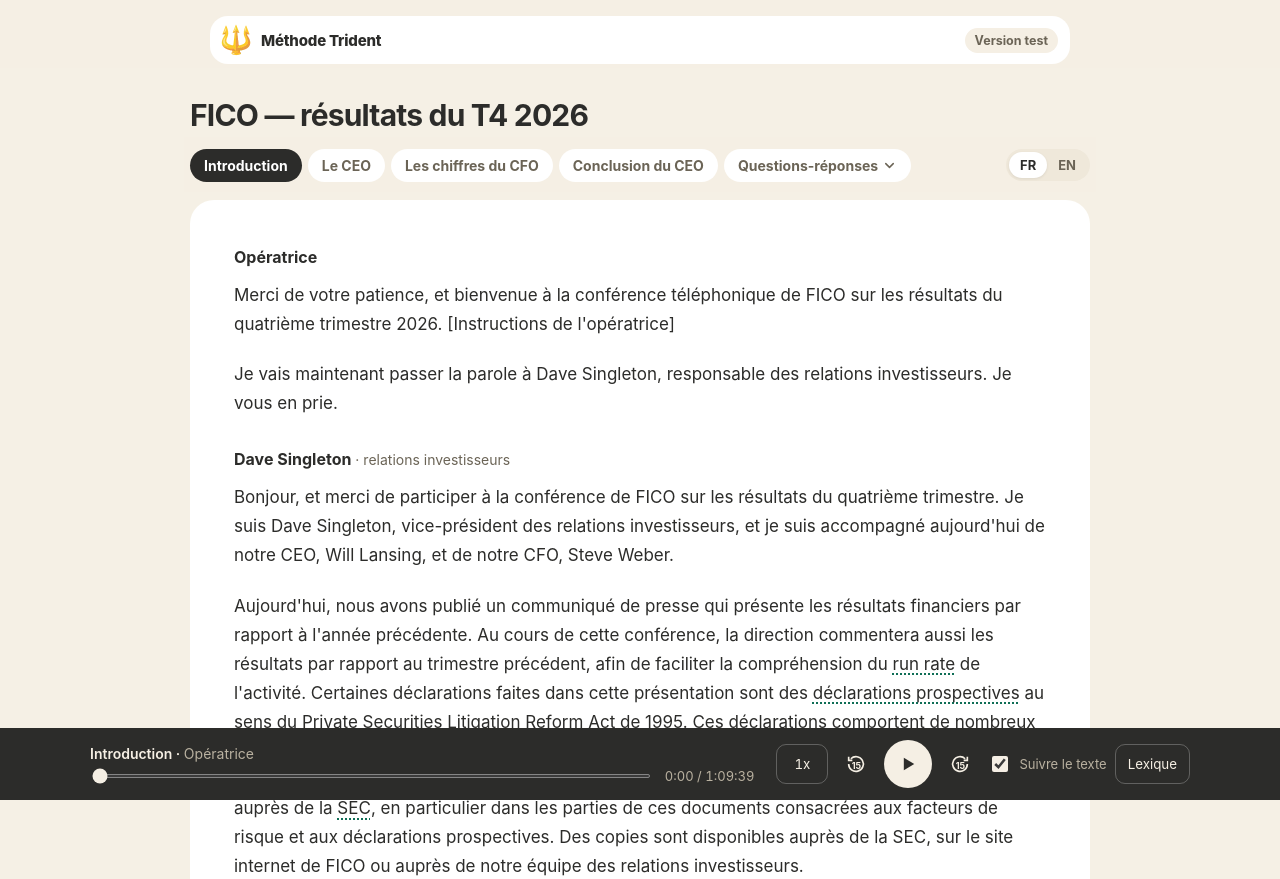
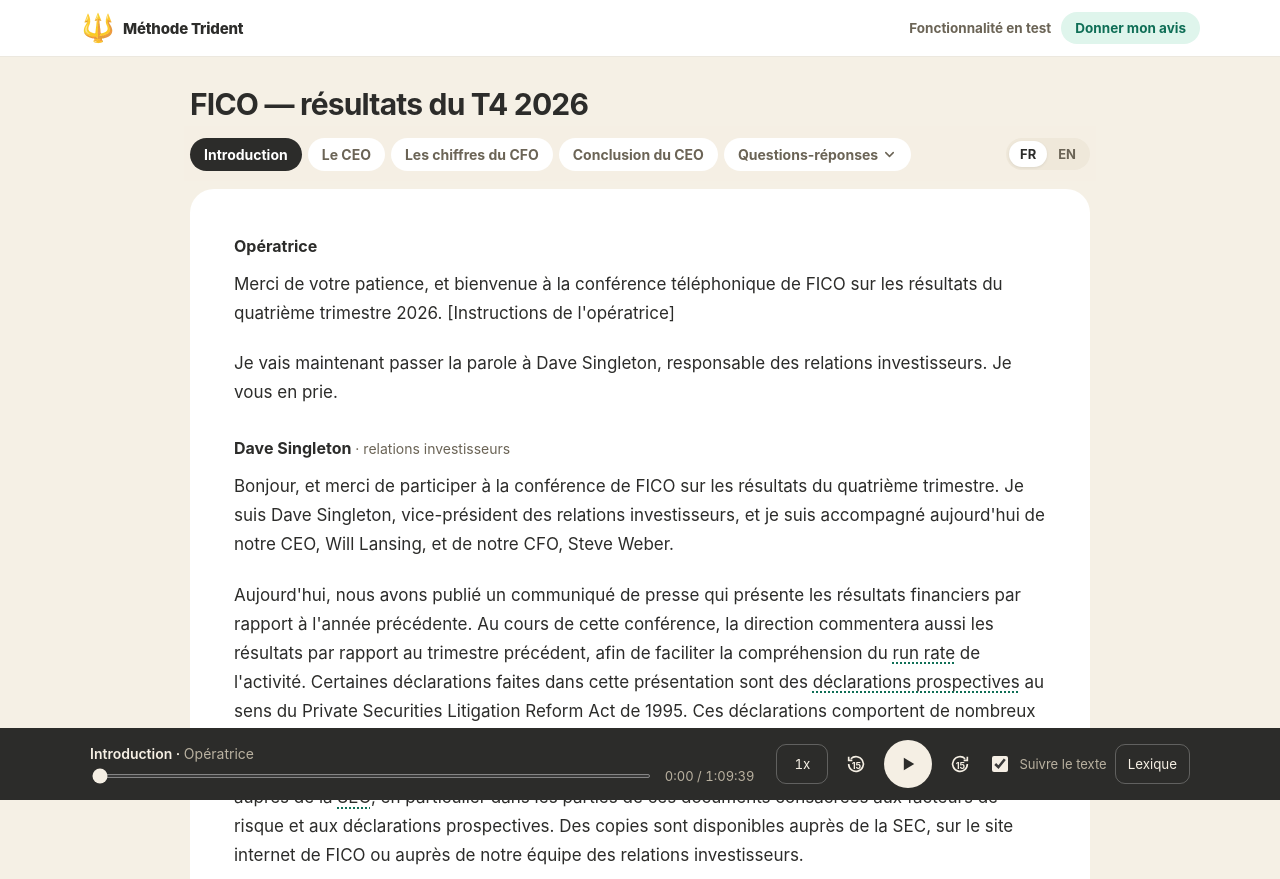
Before and after one commit to krow43/trident-ecoute, a plain HTML site: page fico-t4-2026/index.html in a window 1280 px wide. Shown: the top 879 px of the page. Drawn offline with Linux system fonts and the light colour scheme.

Commit message:
Barre Méthode Trident identique à l'App

```diff
--- a/fico-t4-2026/index.html
+++ b/fico-t4-2026/index.html
@@ -10,21 +10,26 @@
 <style>
   html, body { margin: 0; min-height: 100%; }
   body { background: hsl(39 46% 93%); color: #2c2c2a; font-family: -apple-system, BlinkMacSystemFont, "Segoe UI", Inter, Helvetica, Arial, sans-serif; -webkit-font-smoothing: antialiased; }
-  .site-navigation { background: #f5efe4; }
-  html.sticky-nav .site-navigation { position: sticky; top: 0; z-index: 30; padding-bottom: 4px; }
-  .site-navigation .nav { max-width: 860px; margin: 0 auto; padding: 16px 18px 0; }
-  .site-navigation .bar { display: flex; align-items: center; gap: 10px; background: #fff; border-radius: 18px; padding: 8px 12px 8px 10px; }
-  .site-navigation .brand { display: flex; align-items: center; gap: 9px; color: #2c2c2a; font-weight: 800; font-size: 15px; letter-spacing: -.2px; margin-right: auto; }
+  /* Même barre que l'App Trident (pleine largeur, blanche), sans les rubriques. */
+  .site-navigation { background: #fff; border-bottom: 1px solid #ece8df; }
+  html.sticky-nav .site-navigation { position: sticky; top: 0; z-index: 30; }
+  .site-navigation .nav { max-width: 1120px; margin: 0 auto; padding: 10px 24px; }
+  .site-navigation .bar { display: flex; align-items: center; gap: 10px; }
+  .site-navigation .brand { display: flex; align-items: center; gap: 9px; color: #2c2c2a; font-weight: 800; font-size: 15px; letter-spacing: -.2px; margin-right: auto; padding: 2px 6px 2px 2px; }
   .site-navigation .brand img { width: 32px; height: 32px; border-radius: 9px; object-fit: cover; flex: none; }
-  .site-navigation .tag { font-size: 12.5px; font-weight: 650; color: #6b6456; background: #f5efe4; border-radius: 999px; padding: 5px 10px; }
+  .site-navigation .tag { font-size: 13.5px; font-weight: 650; color: #6b6456; white-space: nowrap; }
+  .site-navigation .ask { font-size: 13.5px; font-weight: 700; color: #0f6e56; background: #dff5ec; border-radius: 999px; padding: 8px 14px; text-decoration: none; white-space: nowrap; }
+  .site-navigation .ask:hover { background: #c9eedf; }
+  @media (max-width: 640px) { .site-navigation .nav { padding: 8px 12px; } .site-navigation .tag { display: none; } }
   .loading { text-align: center; color: #9a937f; padding: 80px 16px; }
 </style>
 </head>
 <body>
-<header class="site-navigation"><div class="nav"><div class="bar">
+<header class="site-navigation"><nav class="nav"><div class="bar">
   <span class="brand"><img src="logo-trident.webp" alt="Trident">Méthode Trident</span>
-  <span class="tag">Version test</span>
-</div></div></header>
+  <span class="tag">Fonctionnalité en test</span>
+  <a class="ask" href="https://www.skool.com/methode-trident" target="_blank" rel="noopener noreferrer">Donner mon avis</a>
+</div></nav></header>
 <main id="call"><p class="loading">Chargement du call…</p></main>
 <script type="module" src="app.js"></script>
 </body>
```
